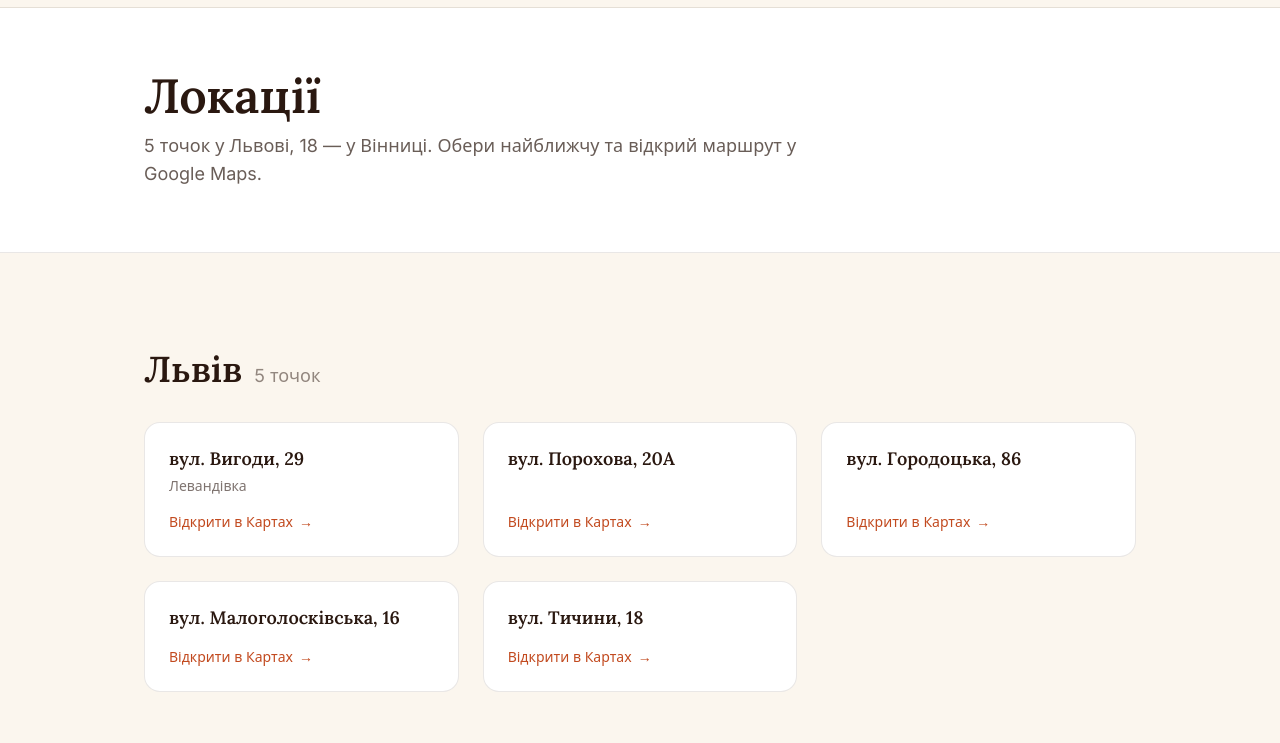
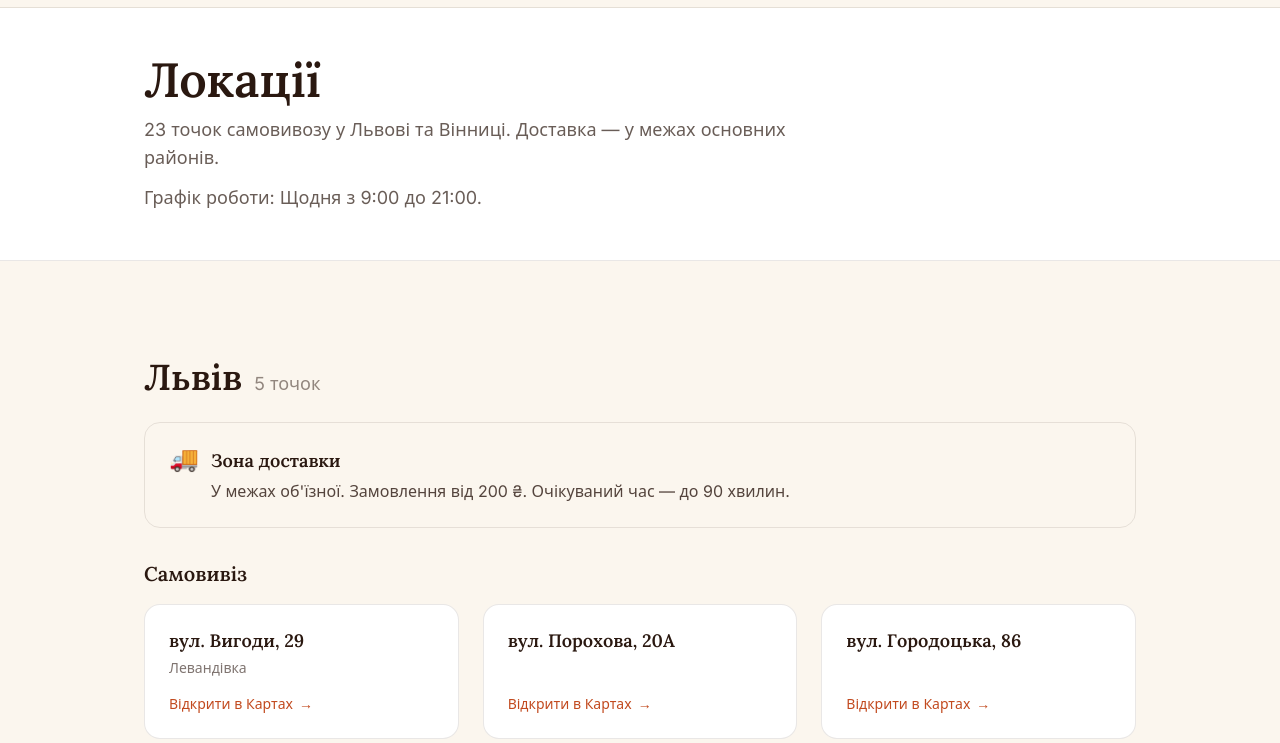
Before and after one commit to ynkotp228/sama-lypyla-concept, an Astro site: page /sama-lypyla-concept/locations in a window 1280 px wide. Shown: the part 57-800 px from the top of the page. Built offline with nearby package versions, Linux system fonts and the light colour scheme; Astro itself is replaced by a stand-in of ours; a web font is replaced by a local one.

Commit message:
Upgraded locations page. Day 5 end?

```diff
--- a/src/components/PageHeader.astro
+++ b/src/components/PageHeader.astro
@@ -5,12 +5,13 @@
 interface Props {
   title: string;
   description?: string;
+  secondary?: string;
 }
 
-const { title, description } = Astro.props;
+const { title, description, secondary } = Astro.props;
 ---
 
-<header class="border-b border-warm/10 bg-white py-12 md:py-16">
+<header class="border-b border-warm/10 bg-white py-8 md:py-12">
   <div class="container mx-auto max-w-5xl px-4">
     <h1 class="font-display text-4xl font-semibold text-warm md:text-5xl">
       {title}
@@ -20,6 +21,9 @@ const { title, description } = Astro.props;
       <p class="mt-3 max-w-2xl text-lg text-warm/70">
         {description}
       </p>
+      <p class="mt-3 max-w-2xl text-lg text-warm/70">
+        {secondary}
+      </p>
     )}
   </div>
 </header>
--- a/src/pages/locations.astro
+++ b/src/pages/locations.astro
@@ -7,26 +7,39 @@ import { getPointsByCity, type CityId } from '../data/locations';
 const mapLink = (city: string, address: string) =>
   `https://www.google.com/maps/search/?api=1&query=${encodeURIComponent(`Сама Ліпила, ${city}, ${address}`)}`;
 
-// Міста для показу + їхні точки з даних (src/data/locations.ts). Порядок збережено.
+// Міста для показу + їхні точки з даних (src/data/locations.ts).
+// Mock-дані про зону доставки — для concept-проєкту. Структура повторюється для обох міст.
 const cities = (
   [
-    { id: 'lviv', name: 'Львів' },
-    { id: 'vinnytsia', name: 'Вінниця' },
-  ] satisfies { id: CityId; name: string }[]
+    {
+      id: 'lviv',
+      name: 'Львів',
+      delivery: "У межах об'їзної. Замовлення від 200 ₴. Очікуваний час — до 90 хвилин.",
+    },
+    {
+      id: 'vinnytsia',
+      name: 'Вінниця',
+      delivery: "Центральні райони: Замостя, Вишенька, Слов'янка. Замовлення від 200 ₴. Очікуваний час — до 90 хвилин.",
+    },
+  ] satisfies { id: CityId; name: string; delivery: string }[]
 ).map((city) => ({ ...city, points: getPointsByCity(city.id) }));
+
+const totalPoints = cities.reduce((sum, c) => sum + c.points.length, 0);
 ---
 
 <Layout title="Локації — Сама Ліпила">
   <PageHeader
     title="Локації"
-    description="5 точок у Львові, 18 — у Вінниці. Обери найближчу та відкрий маршрут у Google Maps."
+    description={`${totalPoints} точок самовивозу у Львові та Вінниці. Доставка — у межах основних районів.`}
+    secondary="Графік роботи: Щодня з 9:00 до 21:00."
   />
+
 
   <main class="container mx-auto max-w-5xl px-4 py-16 md:py-24">
     {cities.map((city) => (
       <!-- ВАЖЛИВО: id — це якір з тизера локацій на головній (LocationsTeaser) -->
       <section id={city.id} aria-labelledby={`${city.id}-heading`} class="mb-16 scroll-mt-24 last:mb-0">
-        <header class="mb-8 flex items-baseline gap-3">
+        <header class="mb-6 flex items-baseline gap-3">
           <h2 id={`${city.id}-heading`} class="font-display text-3xl font-semibold text-warm md:text-4xl">
             {city.name}
           </h2>
@@ -34,6 +47,23 @@ const cities = (
             {city.points.length} {city.points.length === 1 ? 'точка' : 'точок'}
           </span>
         </header>
+
+        <!-- Інфо-смуга про доставку: перед сіткою точок самовивозу -->
+        <aside
+          aria-labelledby={`${city.id}-delivery-heading`}
+          class="mb-8 flex items-start gap-3 rounded-2xl border border-warm/10 bg-cream-light p-5 md:p-6"
+        >
+          <span aria-hidden="true" class="text-2xl leading-none">🚚</span>
+          <div>
+            <h3 id={`${city.id}-delivery-heading`} class="font-display text-lg font-semibold text-warm">
+              Зона доставки
+            </h3>
+            <p class="mt-1 text-sm text-warm/80 md:text-base">{city.delivery}</p>
+          </div>
+        </aside>
+
+        <!-- Підзаголовок над сіткою — знімає двозначність "що це за картки" -->
+        <h3 class="mb-4 font-display text-xl font-semibold text-warm">Самовивіз</h3>
 
         <ul class="grid grid-cols-1 gap-4 sm:grid-cols-2 md:gap-6 lg:grid-cols-3">
           {city.points.map((point) => (
```
